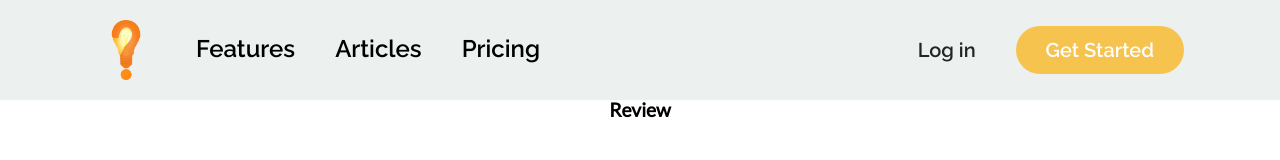
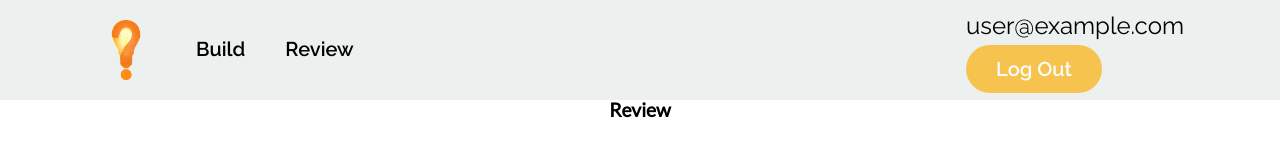
Before and after one commit to deanglane/dean-lane-flash-it-app, a React (Create React App) app: page /Review in a window 1280 px wide. Shown: the top 160 px of the page. Built offline with nearby package versions, Linux system fonts and the light colour scheme; no server answers; the database is empty; sample sign-in values are in the browser's storage.

Commit message:
fixed navigation bar in loggin state

```diff
--- a/src/components/NavSignedIn.js
+++ b/src/components/NavSignedIn.js
@@ -3,8 +3,7 @@ import { getAuth, onAuthStateChanged, signOut } from "firebase/auth";
 import { useNavigate } from 'react-router-dom';
 
 
-const AuthDetails = () => {
-  const [userLoggedIn, setUserLoggedIn] = useState(true);
+const NavSignedIn = () => {
   const [authUser, setAuthUser] = useState('')
   const navigate = useNavigate();
 
@@ -28,12 +27,11 @@ const AuthDetails = () => {
         listen();
       }
     });
-  }, [auth]);
+  }, [auth, navigate]);
 
-  const userSignOut = () => {
+  const handleSignOut = () => {
     signOut(auth).then(() => {
       console.log('sign out successful!');
-      setUserLoggedIn(false);
 
     }).catch(error => console.log(error))
   };
@@ -42,10 +40,11 @@ const AuthDetails = () => {
     <div>
         <>
           <p>{authUser.email}</p>
-          <button className='btn' onClick={userSignOut}>Log Out</button>
+          <button className='btn' onClick={handleSignOut}>Log Out</button>
         </>
     </div>
   )
 }
 
-export default AuthDetails;
+export default NavSignedIn;
+// AuthDetails
--- a/src/pages/HomePage/FlashIt.js
+++ b/src/pages/HomePage/FlashIt.js
@@ -1,5 +1,5 @@
 // FlashIt.js
-import Navigation from '../../components/Navigation.js'
+
 
 // Import: pages
 import Header from './Header.js';
--- a/src/pages/HomePage/NavBar.js
+++ b/src/pages/HomePage/NavBar.js
@@ -1,4 +1,5 @@
 // NavBar.js
+
 //Import: Components
 import NavLanding from '../../components/NavLanding.js';
 import NavSignin from '../../components/NavSignin.js';
@@ -6,12 +7,18 @@ import NavSignedIn from '../../components/NavSignedIn.js';
 import NavLogin from '../../components/NavLogin.js';
 
 // Import: Modules
+
 import {
   Routes,
-  Route,
+  Route
 } from 'react-router-dom';
 
+
+
 const NavBar = () => {
+
+
+
   return (
     <>
 
@@ -25,12 +32,15 @@ const NavBar = () => {
             <Routes>
               <Route path="*" element={<NavLanding />}/>
               <Route path="/Build" element={<NavLogin />}/>
+              <Route path="/Review" element={<NavLogin />} />
             </Routes>
           </div>
+
 
           <Routes>
             <Route path="*" element={<NavSignin />} />
             <Route path="/Build" element={<NavSignedIn />} />
+            <Route path="/Review" element={<NavSignedIn />} />
           </Routes>
 
         </div>
--- a/src/styles.css
+++ b/src/styles.css
@@ -915,8 +915,6 @@ footer {
   height: calc(100vh - var(--navHeight));
 }
 
-
-
 .reviewHeader {
   height: 70px;
   text-align: center;
```
Also changed, not shown: src/components/Navigation.js (deleted, +0 -19 lines).
